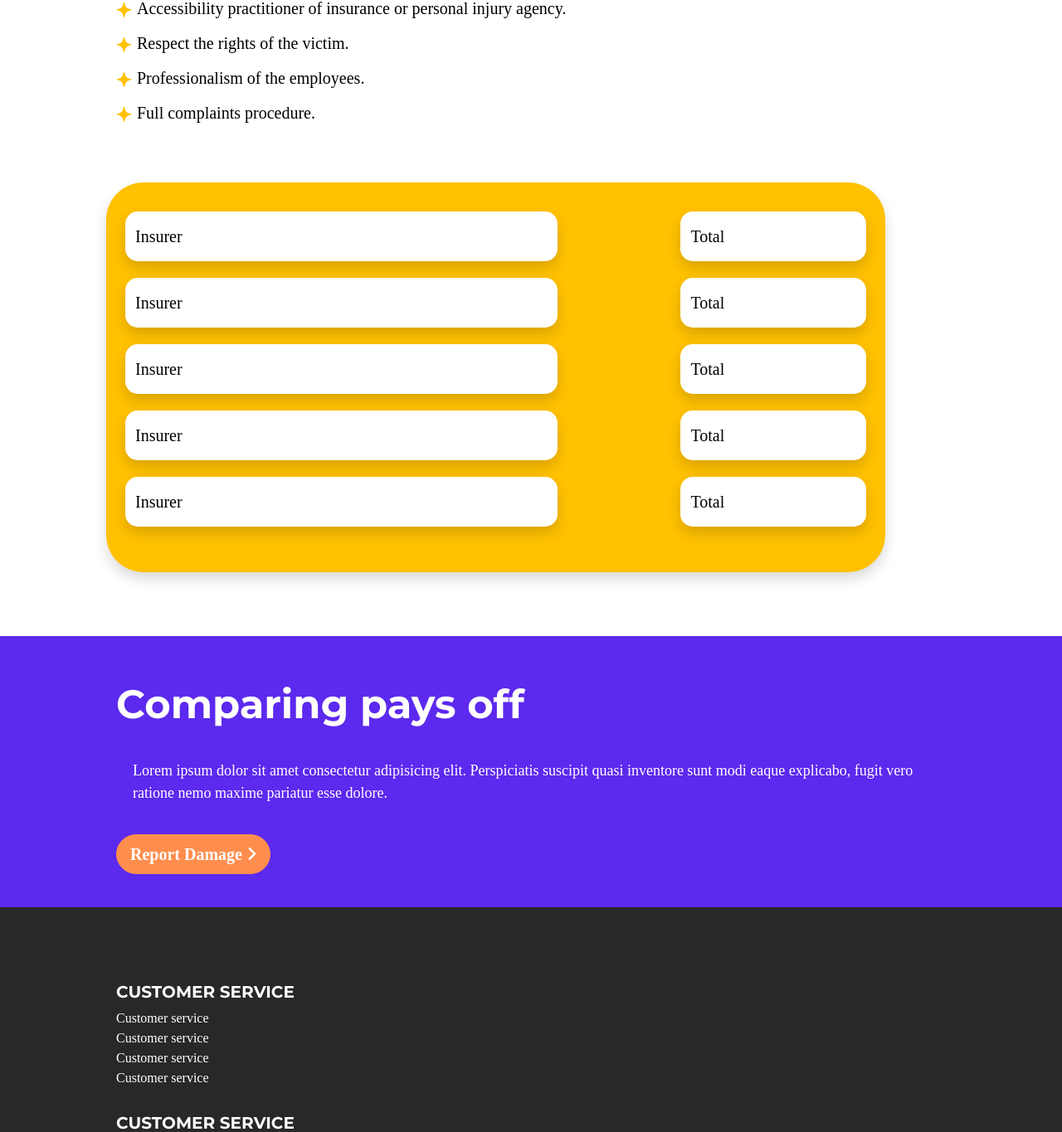
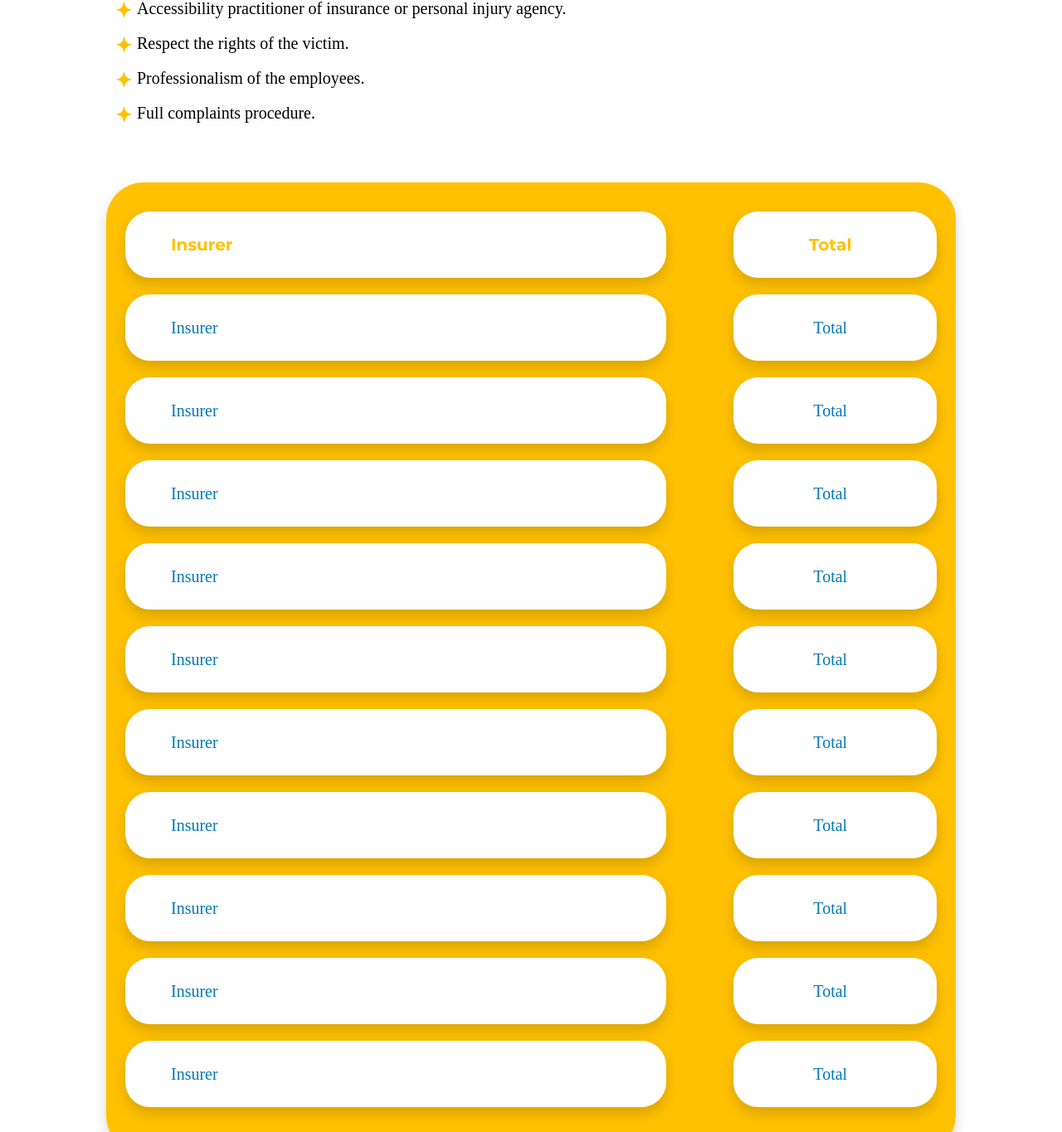
Before and after one commit to HibaSetti/Shade24, a PHP site: page /award.php in a window 1280 px wide. Shown: the part 2839-4204 px from the top of the page at 83% size. Run offline with PHP 8.4, Linux system fonts and the light colour scheme; some libraries are stand-ins or nearby versions; some web fonts are replaced.

Commit message:
award page done

```diff
--- a/award.php
+++ b/award.php
@@ -108,59 +108,95 @@
                 </div>
             </div>
                 <div class="row">
-                    <div class="col-md-11 yellow-bloc shadow">
-                        <div class="row">
-                                <div class="col-md-7 element shadow">
+                    <div class="col-md-12 yellow-bloc shadow">
+                    <div class="row">
+                                <div class="col-md-8 col-5 element  head shadow">
                                     Insurer
                                 </div>
-                                <div class="col-md-1 offset-md-1">
+                                <div class="col-md-3 offset-md-1 col-5 offset-1 element element-right head shadow">
+                                    Total
+                                </div>
+                       </div>
+                        <div class="row">
+                                <div class="col-md-8 col-5 element shadow">
+                                    Insurer
+                                </div>
 
-                                </div>
-                                <div class="col-md-3 element shadow">
+                                <div class="col-md-3 offset-md-1 col-5 offset-1 element element-right shadow">
                                     Total
                                 </div>
                         </div>
                         <div class="row">
-                                <div class="col-md-7 element shadow">
+                                <div class="col-md-8 col-5 element shadow">
                                     Insurer
                                 </div>
-                                <div class="col-md-1 offset-md-1">
 
-                                </div>
-                                <div class="col-md-3 element shadow">
+                                <div class="col-md-3 offset-md-1 col-5 offset-1 element element-right shadow">
                                     Total
                                 </div>
                         </div>
                         <div class="row">
-                                <div class="col-md-7 element shadow">
+                                <div class="col-md-8 col-5 element shadow">
                                     Insurer
                                 </div>
-                                <div class="col-md-1 offset-md-1">
 
-                                </div>
-                                <div class="col-md-3 element shadow">
+                                <div class="col-md-3 offset-md-1 col-5 offset-1 element element-right shadow">
                                     Total
                                 </div>
-                        </div>
-                        <div class="row">
-                                <div class="col-md-7 element shadow">
+                        </div> <div class="row">
+                                <div class="col-md-8 col-5 element shadow">
                                     Insurer
                                 </div>
-                                <div class="col-md-1 offset-md-1">
 
-                                </div>
-                                <div class="col-md-3 element shadow">
+                                <div class="col-md-3 offset-md-1 col-5 offset-1 element element-right shadow">
                                     Total
                                 </div>
-                        </div>
-                        <div class="row">
-                                <div class="col-md-7 element shadow">
+                        </div> <div class="row">
+                                <div class="col-md-8 col-5 element shadow">
                                     Insurer
                                 </div>
-                                <div class="col-md-1 offset-md-1">
 
+                                <div class="col-md-3 offset-md-1 col-5 offset-1 element element-right shadow">
+                                    Total
                                 </div>
-                                <div class="col-md-3 element shadow">
+                        </div> <div class="row">
+                                <div class="col-md-8 col-5 element shadow">
+                                    Insurer
+                                </div>
+
+                                <div class="col-md-3 offset-md-1 col-5 offset-1 element element-right shadow">
+                                    Total
+                                </div>
+                        </div> <div class="row">
+                                <div class="col-md-8 col-5 element shadow">
+                                    Insurer
+                                </div>
+
+                                <div class="col-md-3 offset-md-1 col-5 offset-1 element element-right shadow">
+                                    Total
+                                </div>
+                        </div> <div class="row">
+                                <div class="col-md-8 col-5 element shadow">
+                                    Insurer
+                                </div>
+
+                                <div class="col-md-3 offset-md-1 col-5 offset-1 element element-right shadow">
+                                    Total
+                                </div>
+                        </div> <div class="row">
+                                <div class="col-md-8 col-5 element shadow">
+                                    Insurer
+                                </div>
+
+                                <div class="col-md-3 offset-md-1 col-5 offset-1 element element-right shadow">
+                                    Total
+                                </div>
+                        </div> <div class="row">
+                                <div class="col-md-8 col-5 element shadow">
+                                    Insurer
+                                </div>
+
+                                <div class="col-md-3 offset-md-1 col-5 offset-1 element element-right shadow">
                                     Total
                                 </div>
                         </div>
--- a/css/main.css
+++ b/css/main.css
@@ -27,6 +27,11 @@ header
 .container
 {
  width:80%;
+ margin:0 auto;
+}
+.containerNavbar
+{
+ width:90%;
  margin:0 auto;
 }
 .logo
@@ -605,6 +610,7 @@ border-color: #FF8E4E;
     line-height: 40px;
     font-size: 20px;
     color: black;
+    padding-bottom: 150px;
 }
 .award-page .bold-text {
     font-family: Montserrat-bold ;
@@ -629,11 +635,22 @@ border-color: #FF8E4E;
     padding: 35px 35px 35px 35px;
 }
 .element {
-    border-radius: 15px;
+    border-radius: 30px;
     background-color: white;
     margin-bottom: 20px;
-    padding-bottom: 10px;
-    padding-top: 10px;
+    padding-bottom: 20px;
+    padding-top: 20px;
+    padding-left: 55px;
+    color:#0178B6;
+
+}
+.element-right {
+    text-align: center;
+    padding-left: 0;
+}
+.head {
+    color: #FFC100;
+    font-family: Montserrat-bold;
 
 }
 /******************** RESPONSIVITY ************************/
@@ -658,4 +675,18 @@ border-color: #FF8E4E;
    .award h1 {
         font-size: 2.5rem;
    }
+   .award-page .right-block {
+       margin-left: 0;
+   }
+   .items img {
+       width: 4%;
+       vertical-align: top;
+   }
+   .items p {
+       width: 86%;
+   }
+   .element {
+       padding-left: 0;
+       text-align: center;
+   }
   }
--- a/navigation.php
+++ b/navigation.php
@@ -1,5 +1,5 @@
 <div class="navbar navbar-inverse navbar-fixed-top">
-    <div class="container">
+    <div class="container containerNavbar">
      <div class="logo">
       <a class="navbar-brand" href="index.php"><img src="images/logo.png" alt="logo"></a>
      </div>
```
